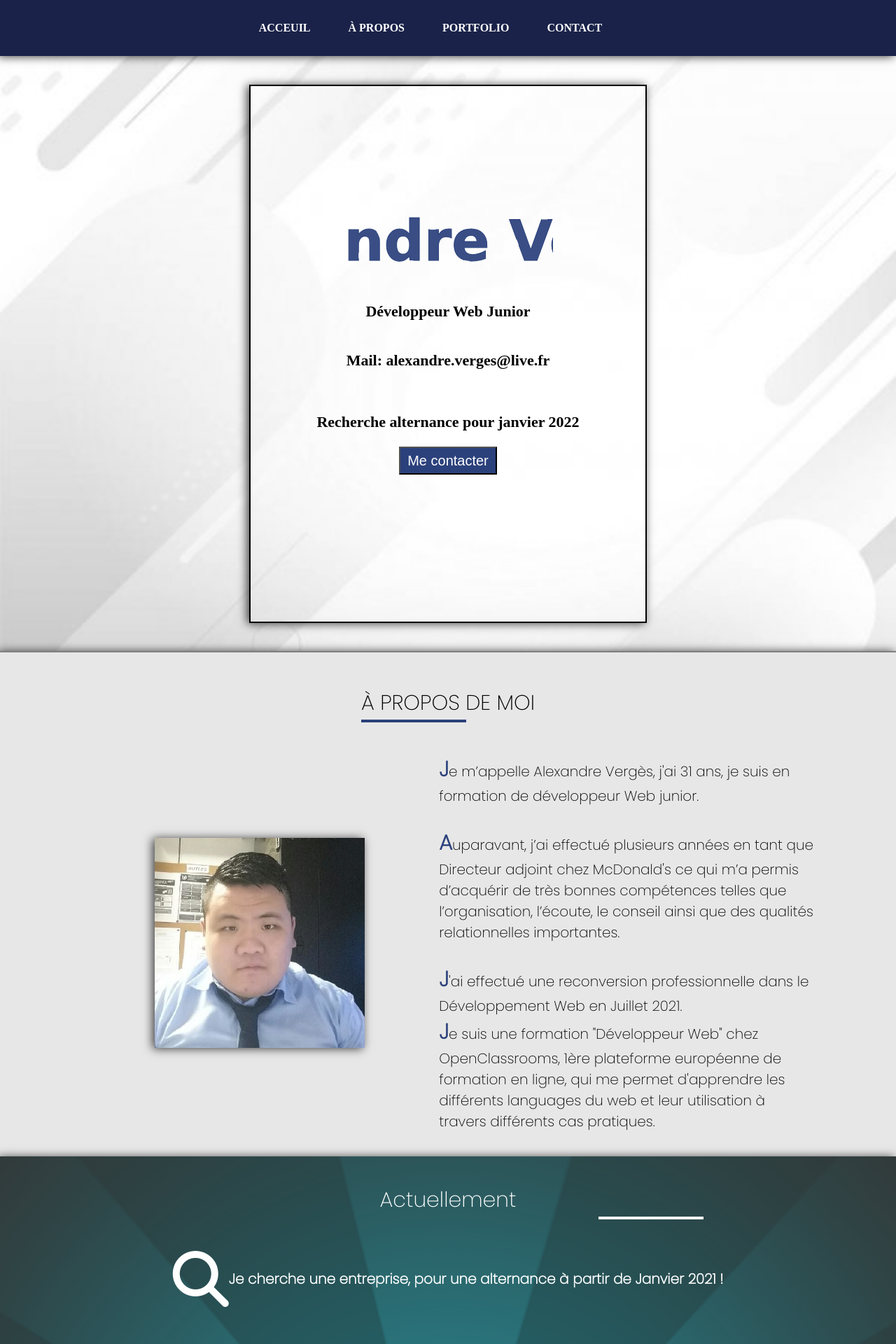
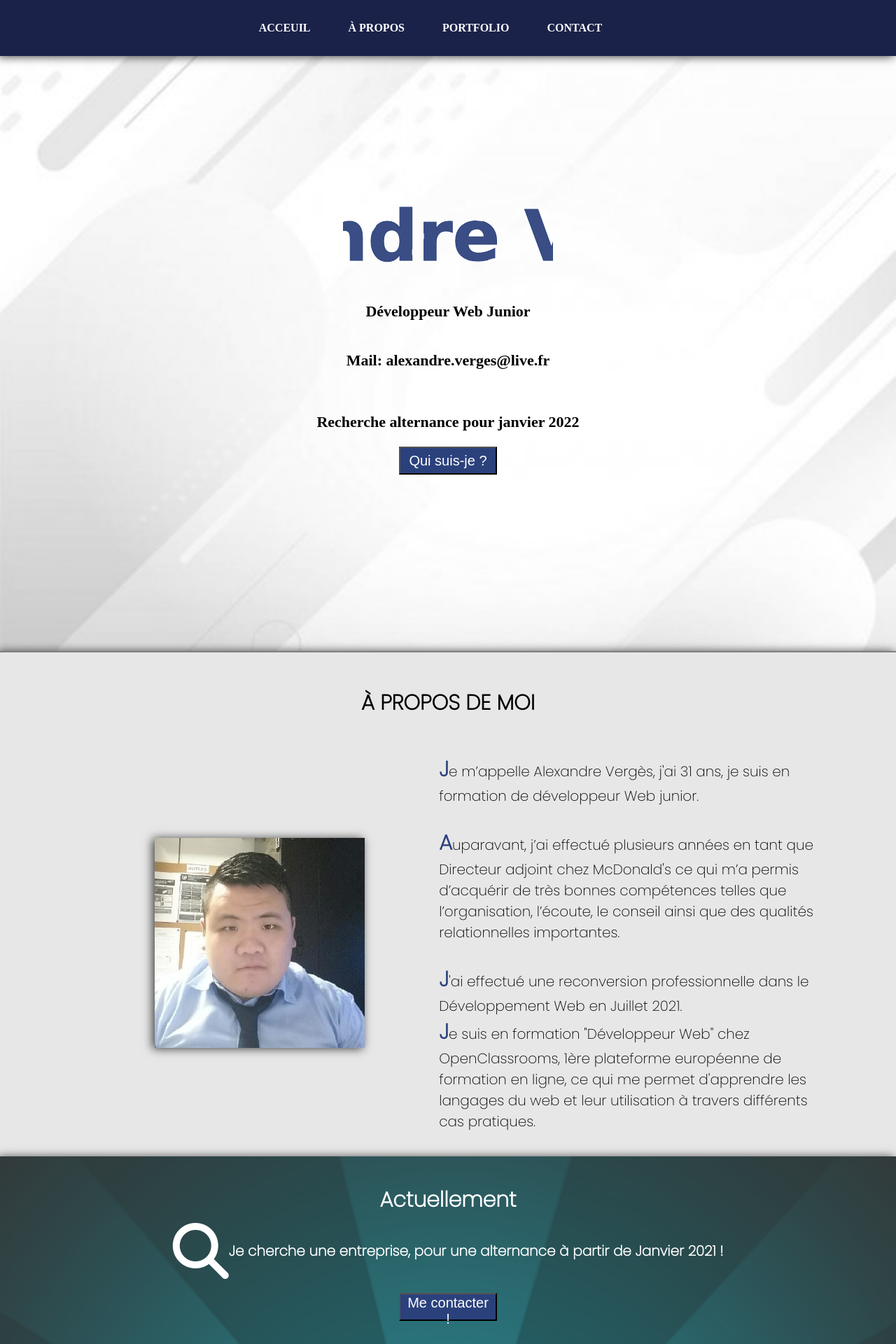
Before and after one commit to ALEXANDREVERGES/portfolio, a PHP site: page / in a window 1280 px wide. Shown: the top 1920 px of the page at 70% size. Run offline with PHP 8.4, Linux system fonts and the light colour scheme; some libraries are stand-ins or nearby versions; some web fonts are replaced.

Commit message:
correction

```diff
--- a/index.html
+++ b/index.html
@@ -22,7 +22,7 @@
     <div class="menu_liste">
         <a href="#acceuil" class="marg">ACCEUIL</a>
         <a href="#propos" class="marg">À PROPOS</a>
-        <a href="#" class="marg">PORTFOLIO</a>
+        <a href="#portfolio" class="marg">PORTFOLIO</a>
         <a href="#" class="marg">CONTACT</a>
     </div>
 </div>
@@ -48,7 +48,7 @@
             <p class="marg_top text_info bold">Développeur Web Junior</p>
             <p class="text_info bold">Mail: alexandre.verges@live.fr </p><br>
             <p class="text_info bold">Recherche alternance pour janvier 2022</p>
-            <a href="mailto:alexandre.verges@live.fr"><button>Me contacter</button></a>
+            <a href="#propos"><button>Qui suis-je ?</button></a>
         </div>
 
 
@@ -68,9 +68,10 @@
                 </div>
                 <div><br></div>
                 <div><span class="color">J</span>'ai effectué  une reconversion professionnelle dans le Développement Web en Juillet 2021.
-                    <br><span class="color">J</span>e suis une formation "Développeur Web" chez OpenClassrooms, 1ère plateforme européenne de formation en ligne, qui me permet d'apprendre les différents languages du web et leur utilisation à travers différents cas pratiques. </div>
+                    <br><span class="color">J</span>e suis en formation "Développeur Web" chez OpenClassrooms, 1ère plateforme européenne de formation en ligne, ce qui me permet d'apprendre les langages du web et leur utilisation à travers différents cas pratiques. </div>
 
                 </div>
+                <div><br></div>
         </div>
 
 </section>
@@ -81,6 +82,15 @@
             <div><i class="fas fa-search"></i></div>
             <div class="text_info1"><strong> Je cherche une entreprise, pour une alternance à partir de Janvier 2021 !</strong></div>
         </div>
+    <div class="center">
+        <a href="mailto:alexandre.verges@live.fr"><button>Me contacter !</button></a>
+    </div>
+    </div>
+
+</section>
+<section id="portfolio">
+    <div>
+        <div class="container3 text_titre2 marg_top1">Portfolio</div>
     </div>
 </section>
 <footer>
--- a/style.css
+++ b/style.css
@@ -11,7 +11,7 @@ body{
  svg text {
     font-family: 'Ephesis', cursive;
    stroke: rgb(43, 65, 124);
-   font-size: 80px;
+   font-size: 100px;
    font-weight: 700;
    stroke-width: 1;
    animation: textAnimate 5s infinite alternate;
@@ -78,17 +78,10 @@ a:hover{
     position: relative;
     font-family: 'Poppins', sans-serif;
     font-size: 30px;
+    font-weight: bold;
 
 }
-.text_titre1::after{
-  content: "";
-  width: 150px;
-  height: .25rem;
-  background-color: rgb(43, 65, 124) ;
-  position: absolute;
-  left: 0px;
-  bottom: -5px;
-}
+
 .text_info{
     font-size: 22px;
 }
@@ -106,6 +99,7 @@ img{
 }
 .text1{
     display: flex;
+    width: 100%;
     height: 400px;
     align-items: center;
     justify-content: center;
@@ -124,13 +118,11 @@ img{
     background-image: url("img/ecranvide.webp");
 }
 .carte{
-    width: 44%;
+    width: 100%;
     height: 90%;
     display: flex;
     justify-content: center;
     align-items: center;
-    border: 2px solid black;
-    box-shadow: -3px 1px 13px 0px rgba(0,0,0,0.75);
 
 }
 .carte_info{
@@ -204,17 +196,10 @@ button:hover{
     position: relative;
     font-family: 'Poppins', sans-serif;
     font-size: 30px;
+    font-weight: bold;
 
 }
-.text_titre2::after{
-    content: "";
-    width: 150px;
-    height: .25rem;
-    background-color: white;
-    position: absolute;
-    left: 855px;
-    bottom: -5px;
-  }
+
   #actuellement{
     height: 250px;
     padding-top: 50px;
@@ -228,7 +213,8 @@ button:hover{
       display: flex;
       align-items: center;
       justify-content: center;
-      margin-top: 50px;
+      margin-top: 10px;
+      margin-bottom: 20px;
   }
   .container3{
     margin-top: -10px ;
@@ -238,3 +224,13 @@ button:hover{
     width: 100%;
 
 }
+#portfolio{
+    height: 650px;
+    padding-top: 50px;
+    box-shadow: -3px 1px 13px 0px rgba(0,0,0,0.75);
+    color: black;
+  }
+.center{
+      display: flex;
+      justify-content: center;
+  }
```
